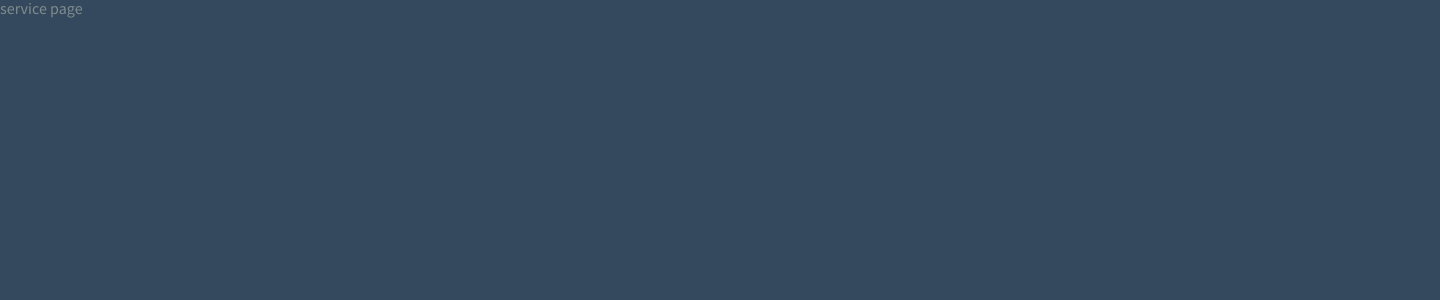
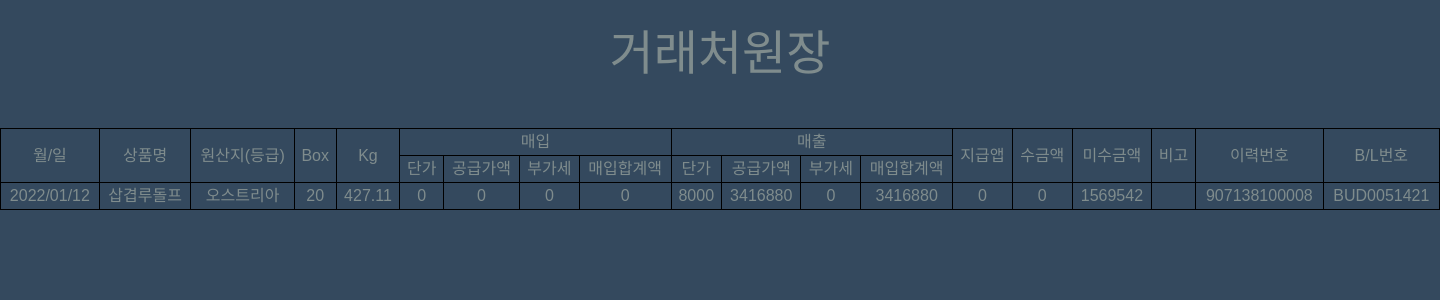
Before and after one commit to hansolc/j_erp, a React (Create React App) app: page /service in a window 1280 px wide. Shown: the top 300 px of the page, 1440 px wide, since content can reach past the window. Built offline with nearby package versions, Linux system fonts and the light colour scheme.

Commit message:
Add Table in service page with dummy data

```diff
--- a/package.json
+++ b/package.json
@@ -12,6 +12,7 @@
     "@types/react-dom": "^17.0.13",
     "@types/react-query": "^1.2.9",
     "@types/react-router-dom": "^5.3.0",
+    "axios": "^0.27.2",
     "react": "^17.0.2",
     "react-dom": "^17.0.2",
     "react-helmet": "^6.1.0",
--- /dev/null
+++ b/src/apis.ts
@@ -0,0 +1,20 @@
+import axios from 'axios';
+
+const URL = "http://localhost:8000"
+
+interface IInfo {
+    username: string;
+    password: string;
+}
+
+export function login(userInfo: IInfo){
+    return axios.post(`${URL}/auth/`, userInfo).then(res => res.data);
+
+    return fetch(`${URL}/auth/`, {
+        method: 'POST',
+        headers: {
+            'Content-Type': 'application/json'
+        },
+        body: JSON.stringify(userInfo)
+    }).then(res => res.json())
+}
--- /dev/null
+++ b/src/dummy.js
@@ -0,0 +1,30 @@
+const data = [
+    {
+        id: 1,
+        date: "2022/01/12",
+        product: "삽겹루돌프",
+        origin: "오스트리아",
+        box: 20,
+        kg: 427.11,
+        purchases: {
+            price: 0,
+            supplyValue: 0,
+            tax: 0,
+            total: 0
+        },
+        sales: {
+            price: 8000,
+            supplyValue: 3416880,
+            tax: 0,
+            total: 3416880
+        },
+        allowance: 0,
+        collection: 0,
+        uncollection: 1569542,
+        note: "",
+        privateId: 907138100008,
+        bl: "BUD0051421"
+    }
+]
+
+export default data;
--- a/src/pages/Login.tsx
+++ b/src/pages/Login.tsx
@@ -1,6 +1,8 @@
-import React from 'react';
+import React, { useState } from 'react';
 import styled from 'styled-components';
 import { useForm } from 'react-hook-form';
+import { useQuery } from 'react-query';
+import { login } from '../apis';
 
 const Container = styled.main`
     width: 100%;
@@ -30,8 +32,9 @@ interface IForm {
 function Login(){
     const { register, handleSubmit, watch, resetField, formState: { errors } } = useForm<IForm>();
     const onSubmit = ({username, password}: IForm) => {
+
         // Add condition if password is incorrect
-        resetField("password");
+        // resetField("password");
     };
 
     return (
--- a/src/pages/Service.tsx
+++ b/src/pages/Service.tsx
@@ -1,8 +1,111 @@
 import React from "react";
+import styled from "styled-components";
+import data from '../dummy';
+
+const Container = styled.main`
+    width: 1440px;
+    height: 100%;
+    margin: 0 auto;
+    padding: 30px 0;
+`
+
+const Title = styled.h1`
+    font-size: 3rem;
+    text-align: center;
+`
+
+const Section = styled.section`
+    display: flex;
+    justify-content: center;
+    align-items: center;
+    padding: 50px 0;
+`
+
+const Table = styled.table`
+    width: 100%;
+    text-align: center;
+    >thead {
+        >tr>th{
+            border: 1px solid black;
+            vertical-align: middle;
+        }
+    }
+    >tbody{
+        >tr>td{
+            border: 1px solid black;
+        }
+    }
+    th, td{
+        padding: 5px;
+    }
+`
+
 
 function Service(){
     return (
-        <div>service page</div>
+        <Container>
+            <Title>거래처원장</Title>
+            <Section>
+                <Table>
+                    <thead>
+                        <tr>
+                            <th rowSpan={2}>월/일</th>
+                            <th rowSpan={2}>상품명</th>
+                            <th rowSpan={2}>원산지(등급)</th>
+                            <th rowSpan={2}>Box</th>
+                            <th rowSpan={2}>Kg</th>
+                            <th rowSpan={1} colSpan={4}>매입</th>
+                            <th rowSpan={1} colSpan={4}>매출</th>
+                            <th rowSpan={2}>지급앱</th>
+                            <th rowSpan={2}>수금액</th>
+                            <th rowSpan={2}>미수금액</th>
+                            <th rowSpan={2}>비고</th>
+                            <th rowSpan={2}>이력번호</th>
+                            <th rowSpan={2}>B/L번호</th>
+                        </tr>
+                        <tr>
+                            <th>단가</th>
+                            <th>공급가액</th>
+                            <th>부가세</th>
+                            <th>매입합계액</th>
+                            <th>단가</th>
+                            <th>공급가액</th>
+                            <th>부가세</th>
+                            <th>매입합계액</th>
+                        </tr>
+                    </thead>
+                    <tbody>
+                        {
+                            data.map((row) => {
+                                return (
+                                    <tr key={row.id}>
+                                        <td>{row.date}</td>
+                                        <td>{row.product}</td>
+                                        <td>{row.origin}</td>
+                                        <td>{row.box}</td>
+                                        <td>{row.kg}</td>
+                                        <td>{row.purchases.price}</td>
+                                        <td>{row.purchases.supplyValue}</td>
+                                        <td>{row.purchases.tax}</td>
+                                        <td>{row.purchases.total}</td>
+                                        <td>{row.sales.price}</td>
+                                        <td>{row.sales.supplyValue}</td>
+                                        <td>{row.sales.tax}</td>
+                                        <td>{row.sales.total}</td>
+                                        <td>{row.allowance}</td>
+                                        <td>{row.collection}</td>
+                                        <td>{row.uncollection}</td>
+                                        <td>{row.note}</td>
+                                        <td>{row.privateId}</td>
+                                        <td>{row.bl}</td>
+                                    </tr>
+                                )
+                            })
+                        }
+                    </tbody>
+                </Table>
+            </Section>
+        </Container>
     )
 }
 
```
Also changed, not shown: 1 other file (tests, documents, lock files or other folders).
